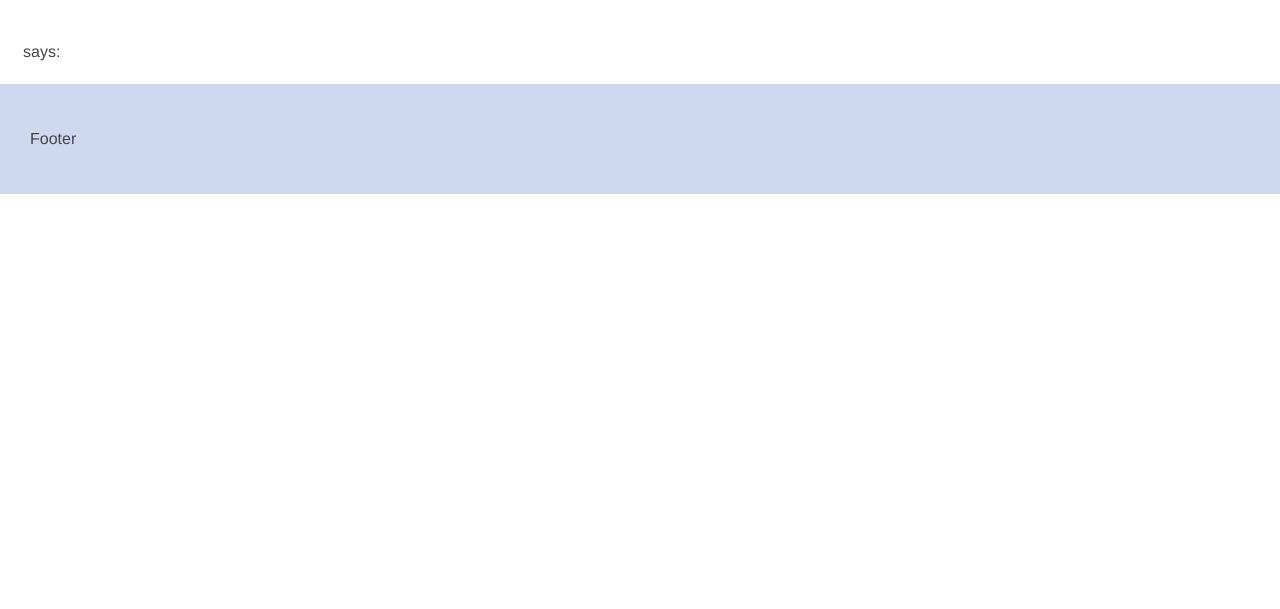
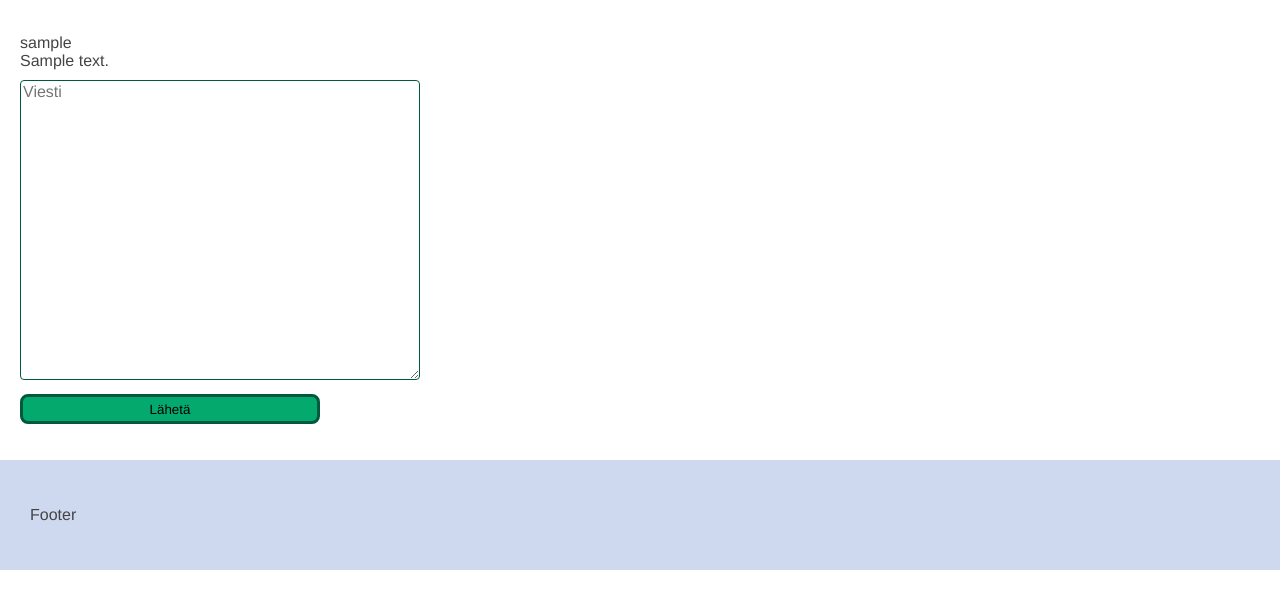
Before and after one commit to otsohelos/keskustelusovellus, a Flask app: template templates/thread.html in a window 1280 px wide. Shown: the part 119-728 px from the top of the page. Run offline with Flask 3, Linux system fonts and the light colour scheme; the visitor is signed in with stand-in values (Sample User, id 1); the template is opened without the code that fills it: most values are stand-ins (such as "Sample title", 1, 10 or a date in 2020).

Commit message:
replying and displaying replies works

```diff
--- a/app.py
+++ b/app.py
@@ -1,4 +1,4 @@
-from flask import Flask
+from flask import Flask, url_for
 from flask import render_template, request, redirect, session
 from flask_sqlalchemy import SQLAlchemy
 from sqlalchemy import text
@@ -23,16 +23,16 @@
 
 @app.route("/login")
 def login():
-    message = cache["message"]
+    errormessage = cache["message"]
     cache["message"] = ""
-    return render_template("login.html", message=message)
+    return render_template("login.html", errormessage=errormessage)
 
 
 @app.route("/signup")
 def signup():
-    message = cache["message"]
+    errormessage = cache["message"]
     cache["message"] = ""
-    return render_template("signup.html", message=message)
+    return render_template("signup.html", errormessage=errormessage)
 
 
 @app.route("/loginsubmit", methods=["POST"])
@@ -91,11 +91,11 @@
 
 @app.route("/newconversation")
 def newconversation():
-    message = cache["message"]
+    errormessage = cache["message"]
     cache["message"] = ""
     message_content = cache["content"]
     cache["content"] = ""
-    return render_template("newconversation.html", message=message, content=message_content)
+    return render_template("newconversation.html", errormessage=errormessage, content=message_content)
 
 
 @app.route("/newconversationsubmit", methods=["POST"])
@@ -118,7 +118,30 @@
 
 @app.route("/thread/<int:id>")
 def thread(id):
-    sql = text("SELECT username, header, content FROM conversations WHERE id=:id")
+    errormessage = cache["message"]
+    cache["message"] = ""
+    sql = text("SELECT username, header, content, id FROM conversations WHERE id=:id")
     result = db.session.execute(sql, {"id": id})
     message = result.fetchone()
-    return render_template("thread.html", message=message)
+    sql = text("SELECT * from replies where thread_id=:id")
+    result = db.session.execute(sql, {"id": id})
+    replies = result.fetchall()
+    return render_template("thread.html", message=message, errormessage=errormessage, replies=replies)
+
+
+@app.route("/replysubmit/<int:id>", methods=["POST"])
+def replysubmit(id):
+    content = request.form.get("reply-content", "")
+    if content == "":
+        cache["content"] = content
+        cache["message"] = "Kirjoita vastaus"
+        return redirect(url_for('thread', id=id))
+    else:
+        username = session["username"]
+        thread_id = id
+        sql = text(
+            "INSERT INTO replies (username, content, thread_id) VALUES (:username, :content, :thread_id)")
+        db.session.execute(
+            sql, {"username": username, "content": content, "thread_id": thread_id})
+        db.session.commit()
+        return redirect("/")
--- a/schema.sql
+++ b/schema.sql
@@ -1,2 +1,3 @@
-CREATE TABLE users(id SERIAL PRIMARY KEY, username TEXT, password TEXT, userlevel TEXT UNIQUE);
+CREATE TABLE users(id SERIAL PRIMARY KEY, username TEXT UNIQUE, password TEXT, userlevel TEXT);
 CREATE TABLE conversations(id SERIAL PRIMARY KEY, username TEXT, header TEXT, content TEXT);
+CREATE TABLE replies(id SERIAL PRIMARY KEY, username TEXT, content TEXT, thread_id INT, FOREIGN KEY (thread_id) REFERENCES conversations(id));
--- a/static/stylesheet.css
+++ b/static/stylesheet.css
@@ -85,4 +85,27 @@
     background-color: #aad7c6;
     font-family: "Helvetica Neue", Helvetica, Arial, sans-serif;
     border-radius: 8px;
+    font-size: large;
   }
+
+  .reply-button {
+    margin: 40px 0 0 0;
+    width: 200px;
+    height:30px;
+    border: 3px solid #04AA6D;
+    background-color: #aad7c6;
+    font-family: "Helvetica Neue", Helvetica, Arial, sans-serif;
+    border-radius: 8px;
+    font-size: large;
+  }
+
+  textarea {
+    height: 300px;
+    width: 400px;
+    border: 1px solid #00593e;
+    border-radius: 4px;
+    font-family: "Helvetica Neue", Helvetica, Arial, sans-serif;
+    box-sizing: border-box;
+    font-size: 16px;
+    margin: 10px 0 10px 0;
+  }
--- a/templates/login.html
+++ b/templates/login.html
@@ -3,8 +3,8 @@
 {% block content %}
 
     <h1>Kirjaudu sisään keskustelusovellukseen</h1>
-    {% if message %}
-    <p class="errormessage">{{ message }}</p>
+    {% if errormessage %}
+    <p class="errormessage">{{ errormessage }}</p>
     {% endif %}
     <form action="/loginsubmit" method="POST">
         <input type="text" name="username" placeholder="Käyttäjänimi">
--- a/templates/newconversation.html
+++ b/templates/newconversation.html
@@ -1,8 +1,8 @@
 {% extends "layout.html" %}
 
 {% block content %}
-{% if message %}
-<p class="errormessage">{{ message }}</p>
+{% if errormessage %}
+<p class="errormessage">{{ errormessage }}</p>
 {% endif %}
     <h1>Uusi keskustelu</h1>
     <form action="/newconversationsubmit" method="POST">
--- a/templates/signup.html
+++ b/templates/signup.html
@@ -3,8 +3,8 @@
 {% block content %}
 
     <h1>Luo uusi tili</h1>
-    {% if message %}
-    <p class="errormessage">{{ message }}</p>
+    {% if errormessage %}
+    <p class="errormessage">{{ errormessage }}</p>
     {% endif %}
     <form action="/signupsubmit" method="POST">
         <input type="text" name="username" placeholder="Käyttäjänimi">
--- a/templates/thread.html
+++ b/templates/thread.html
@@ -4,19 +4,39 @@
 
 {% if session.username %}
 
+{% if errormessage %}
+<p class="errormessage">{{ errormessage }}</p>
+{% endif %}
 <div class="conversation-box">
-    <h2>{{ message.header }}</h2>
     <table>
         <tr>
-            <td class="message-username">{{ message.username }} says:</td>
+            <td class="message-header">
+                <h2>{{ message.header }}</h2>
+            </td>
+        </tr>
+        <tr>
+            <td class="message-username">
+                <h3>{{ message.username }}</h3>
+            </td>
+        </tr>
+        <tr>
             <td class="message-content">{{ message.content }}</td>
         </tr>
     </table>
+
+    {% for reply in replies: %}
+    <div>{{ reply.username }}</div>
+    <div>{{ reply.content }}</div>
+    {% endfor %}
+    <form action="{{ url_for('replysubmit', id=message.id) }}" method="POST">
+        <textarea name="reply-content" placeholder="Viesti" value="{{ content }}"></textarea>
+        <br>
+        <input type="submit" value="Lähetä">
+    </form>
+
 </div>
 
 
 
-
 {% endif %}
-
 {% endblock %}
```
